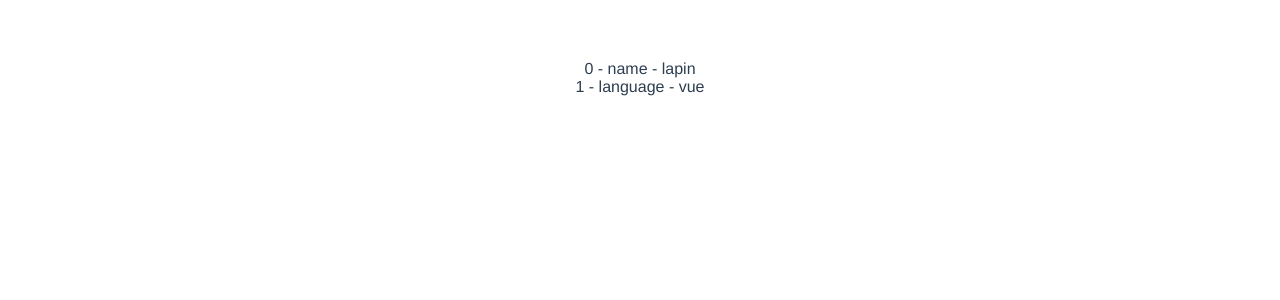
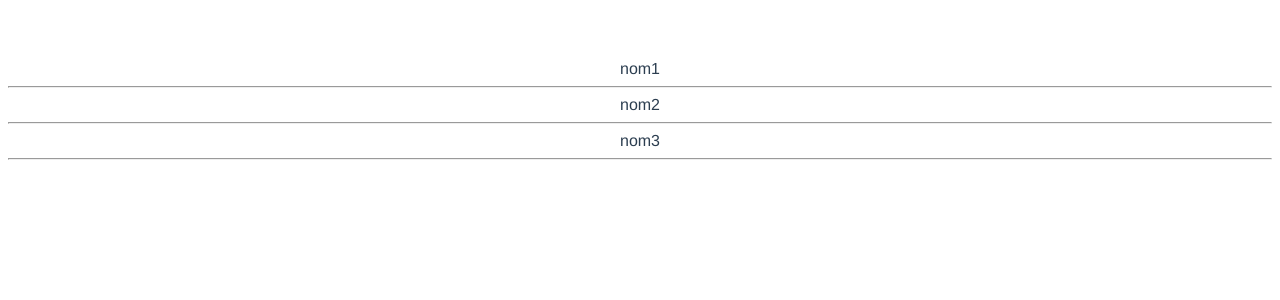
Before and after one commit to lapinRagnar/vue3_tuto, a Vue app: page / in a window 1280 px wide. Shown: the top 300 px of the page. Built offline with nearby package versions, Linux system fonts and the light colour scheme.

Commit message:
v-for pour afficher un tag html

```diff
--- a/src/App.vue
+++ b/src/App.vue
@@ -1,5 +1,8 @@
-<template>
-  <div v-for="(info, key, index) in myInfo" :key="index"> {{index}} - {{key}} - {{info}} </div>
+<template >
+  <template v-for="(name, index) in names" :key="index">
+    <div > {{name}} </div>
+    <hr>
+  </template>
 
 </template>
 
@@ -8,11 +11,9 @@ export default {
   name: 'App',
   data(){
     return {
-     myInfo: {
-      name: 'lapin',
-      language: 'vue'
-     }
+     names: ['nom1', 'nom2', 'nom3']
     }
+
   }
 }
 </script>
```
